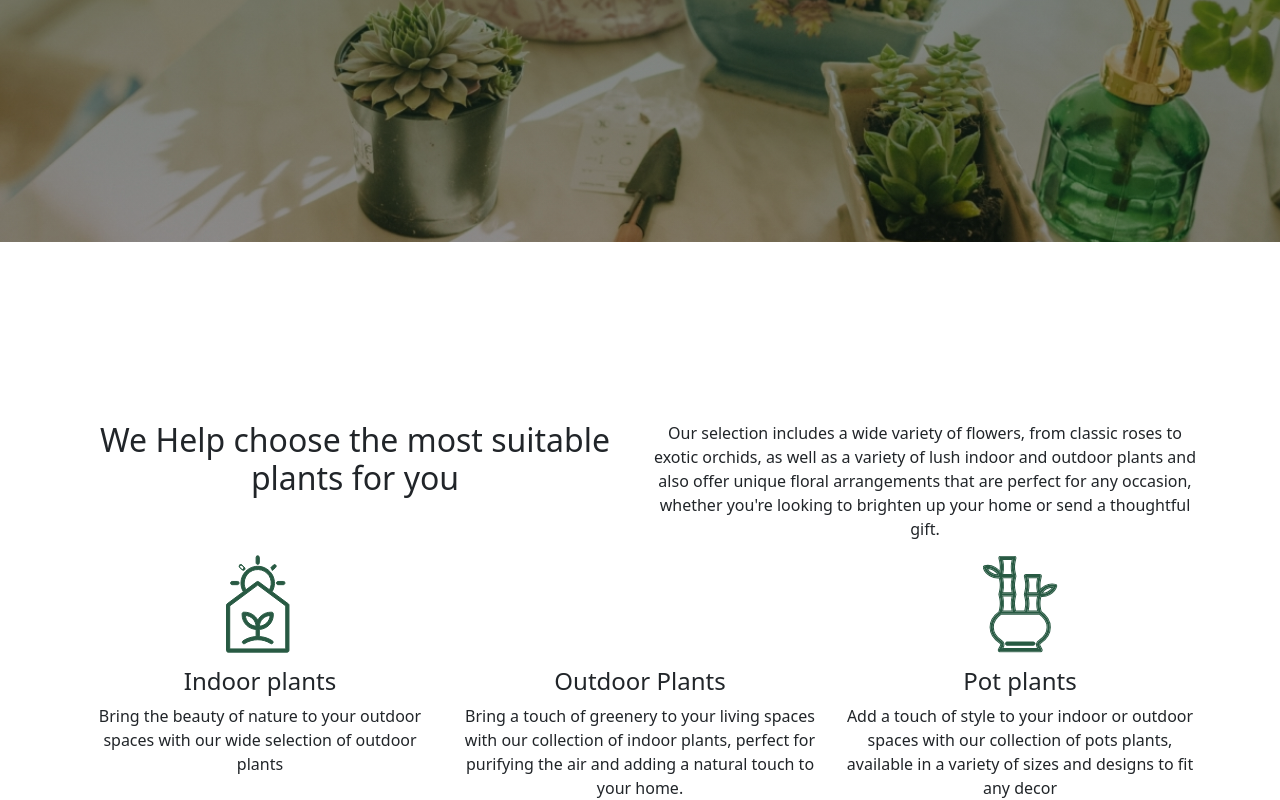
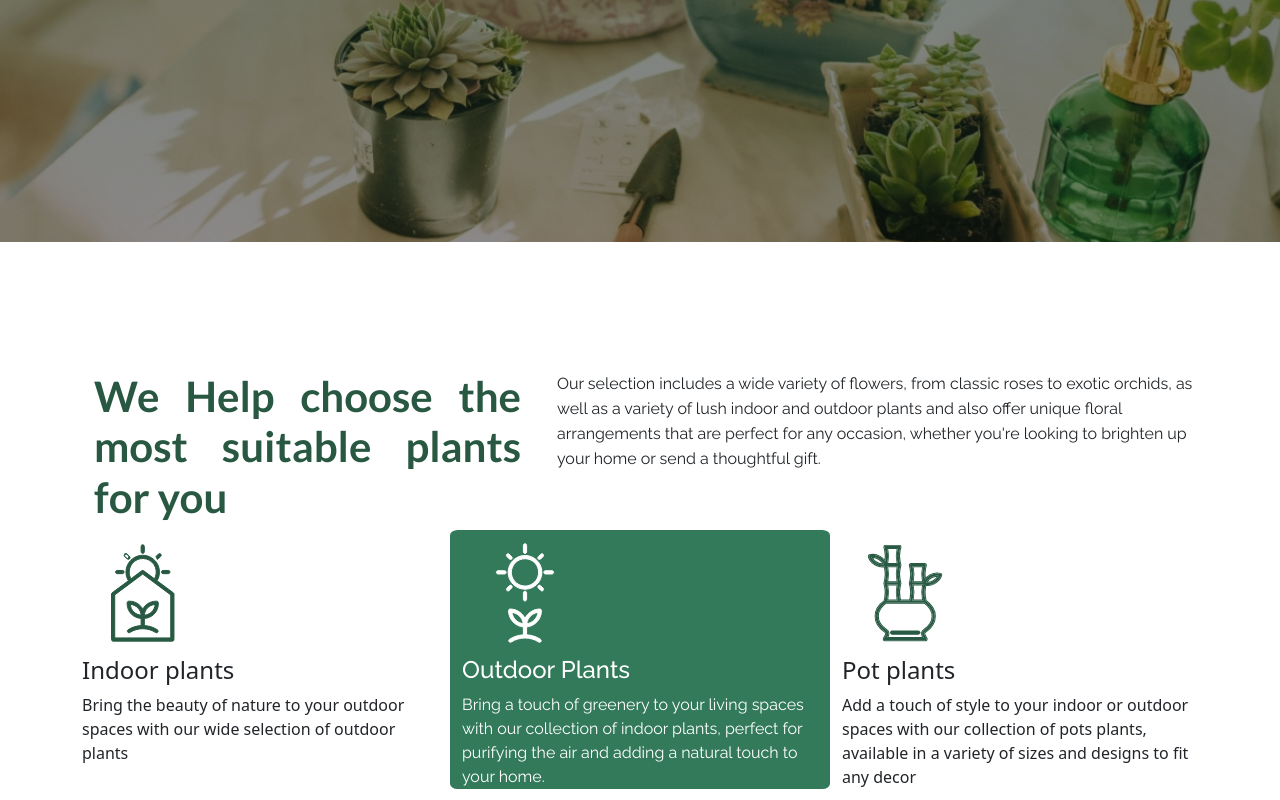
Before and after one commit to klaudix3232/plant-shop-website, a plain HTML site: page index.html in a window 1280 px wide. Shown: the part 558-1358 px from the top of the page. Drawn offline with nearby package versions, Linux system fonts and the light colour scheme.

Commit message:
more option of grid added

```diff
--- a/index.html
+++ b/index.html
@@ -53,6 +53,7 @@
     </div>
   </nav>
 
+  <div class="start-text-div">
     <h1>Nature's Beauty Delivered to You</h1>
     <h3>Nature's beauty is just a click away with our online flower and plant shop. We offer a wide variety of flowers that will bring a touch of nature to your home!</h3>
     <div class="container1">
@@ -61,27 +62,29 @@
     </div>
   </div>
 
-  <div class="container text-center" id="aboutUs">
+</div>
+
+  <div class="container" id="aboutUs">
     <div class="row">
-      <div class="col">
+      <div class="col-sm-12 col-md-12 col-lg-5 px-4">
         <h2 id="header"> We Help choose the most suitable plants for you</h1>
       </div>
-      <div class="col">
-        <a>Our selection includes a wide variety of flowers, from classic roses to exotic orchids, as well as a variety of lush indoor and outdoor plants and also offer unique floral arrangements that are perfect for any occasion, whether you're looking to brighten up your home or send a thoughtful gift. </a>
+      <div class="col-sm-12 col-md-12 col-lg-7">
+        <a id="descriptipn">Our selection includes a wide variety of flowers, from classic roses to exotic orchids, as well as a variety of lush indoor and outdoor plants and also offer unique floral arrangements that are perfect for any occasion, whether you're looking to brighten up your home or send a thoughtful gift. </a>
       </div>
     </div>
     <div class="row">
-      <div class="col">
+      <div class="col-sm-12 col-md-6 col-lg-4">
         <img src="Indoor_Plant.svg">
         <h4> Indoor plants</h4>
         <a>Bring the beauty of nature to your outdoor spaces with our wide selection of outdoor plants</a>
       </div>
-      <div class="col">
+      <div class="col-sm-12 col-md-6 col-lg-4" id="outdoorPlants">
         <img src="Outdoor_Plant.svg">
          <h4> Outdoor Plants</h4>
          <a>Bring a touch of greenery to your living spaces with our collection of indoor plants, perfect for purifying the air and adding a natural touch to your home.</a>
       </div>
-      <div class="col">
+      <div class="col-sm-12 col-md-6 col-lg-4">
         <img src="Bamboo 257.svg">
         <h4> Pot plants</h4>
         <a>Add a touch of style to your indoor or outdoor spaces with our collection of pots plants, available in a variety of sizes and designs to fit any decor</a>
--- a/style.css
+++ b/style.css
@@ -1,3 +1,13 @@
+@font-face {
+    font-family: "lato";
+    src: url(./Lato-Bold.ttf);
+}
+
+@font-face {
+    font-family: "raleway";
+    src: url(./Raleway-VariableFont_wght.ttf);
+}
+
 body {
 margin: 0;
 
@@ -14,7 +24,7 @@ margin: 0;
 
 }
 
-#startPhotoMask{
+#startPhotoMask {
     position: absolute;
     width:100%;
     margin: 0;
@@ -62,9 +72,32 @@ margin: 0;
     align-items: center;
 }
 
-.button1, .button2{
+.button1, .button2 {
     margin: 15px;
+
 }
-#aboutUs{
-    margin-top: 650px;
+
+#aboutUs {
+    margin-top: calc(100vh - 200px);
 }
+
+#header {
+    font-family: "lato";
+    font-size: 42px;
+    text-align: justify;
+    color:hsla(152, 38%, 25%, 1);
+
+}
+
+#descriptipn {
+font-family: "raleway";
+size: 15px;
+text-align: justify;
+}
+
+#outdoorPlants{
+    background-color: hsla(154, 41%, 34%, 1) ;
+    border-radius: 2%;
+    font-family: raleway;
+    color: white;
+}
```
Also changed, not shown: Lato-Bold.ttf (added), Lato-Regular.ttf (added), Raleway-VariableFont_wght.ttf (added).
